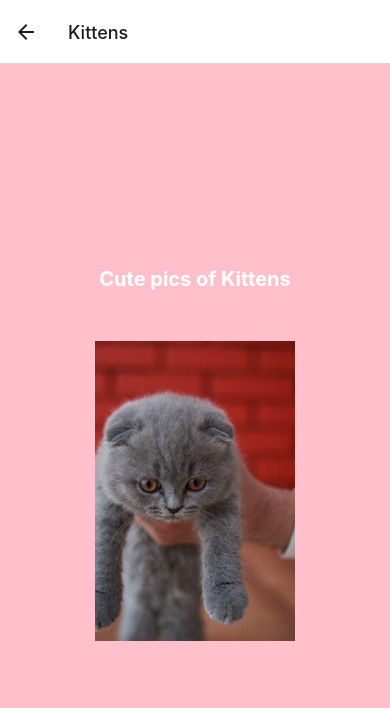
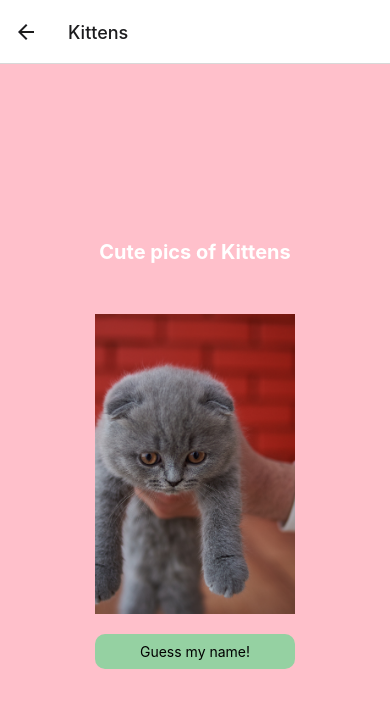
Before and after one commit to lrid/CutiesApp, a React Native app: screen /Kittens in a window 390 px wide. Shown: the top 708 px of the page. Built offline with nearby package versions, Linux system fonts and the light colour scheme.

Commit message:
created RNUI overlay component to show names

```diff
--- /dev/null
+++ b/src/components/modal.js
@@ -0,0 +1,37 @@
+import { Overlay } from "@rneui/themed";
+import {useState} from 'react';
+import {Text, View, StyleSheet, Pressable} from 'react-native';
+
+export default function Modal ({name}) {
+
+    const [visible, setVisible] = useState(false);
+
+    const toggleOverlay = () => {
+        setVisible(!visible);
+    }
+
+    return (
+        <View>
+            <Pressable onPress={toggleOverlay} style={styles.button}>
+                <Text>Guess my name!</Text>
+            </Pressable>
+            <Overlay isVisible={visible} onBackdropPress={toggleOverlay} overlayStyle={{backgroundColor:"pink", width:150, height:70, justifyContent:"center", alignItems:"center", lignItems: 'center',}}>
+                <Text>It's {name}!</Text>
+            </Overlay>
+        </View>
+    )
+}
+
+const styles = StyleSheet.create({
+    button: {
+        alignItems: 'center',
+        justifyContent: 'center',
+        marginTop: 20,
+        backgroundColor: '#95D1A2',
+        height: 35,
+        width: 200,
+        paddingLeft: 15,
+        paddingRight: 15,
+        borderRadius: 10,
+    },
+});
--- a/src/screens/cows.js
+++ b/src/screens/cows.js
@@ -2,11 +2,13 @@ import React from "react";
 import {View, StyleSheet} from 'react-native'
 import Pics from "../components/pics";
 import cowpic from './cow-pic.jpeg';
+import Modal from '../components/modal';
 
 export default function Cows () {
     return (
         <View style={styles.container}>
             <Pics animal="Cows" image={cowpic}/>
+            <Modal name="Clover"/>
         </View>
     )
 }
--- a/src/screens/deer.js
+++ b/src/screens/deer.js
@@ -1,12 +1,14 @@
-import React from "react";
-import {View, StyleSheet} from 'react-native'
+import React, { useState } from 'react';
+import {View, StyleSheet, Pressable} from 'react-native'
 import Pics from "../components/pics";
 import deerpic from './deer-pic.jpeg'
+import Modal from '../components/modal';
 
 export default function Deer () {
     return (
         <View style={styles.container}>
             <Pics animal="Deer" image={deerpic}/>
+            <Modal name="Bambi"/>
         </View>
     )
 }
--- a/src/screens/kittens.js
+++ b/src/screens/kittens.js
@@ -2,11 +2,13 @@ import React from "react";
 import {View, Text, StyleSheet} from 'react-native'
 import Pics from "../components/pics";
 import kittenpic from './kitten-pic.jpeg';
+import Modal from '../components/modal';
 
 export default function Kittens () {
     return (
         <View style={styles.container}>
             <Pics animal="Kittens" image={kittenpic}/>
+            <Modal name="Mittens"/>
         </View>
     )
 }
```
Also changed, not shown: package.json (+7 -1 lines), 1 other file (tests, documents, lock files or other folders).
